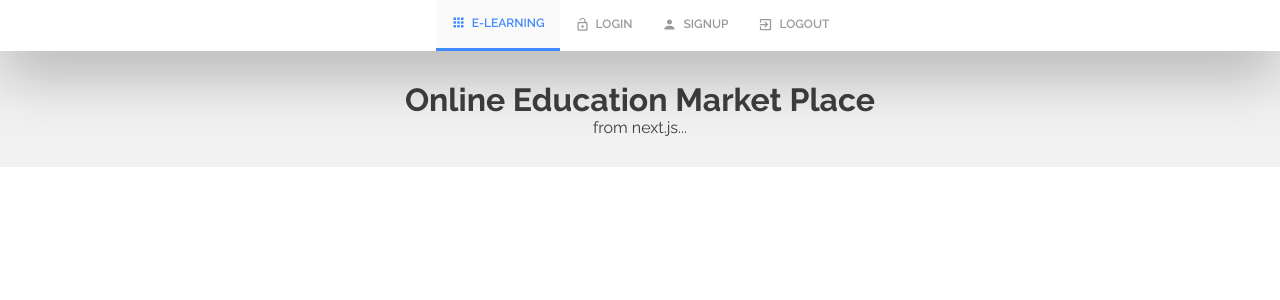
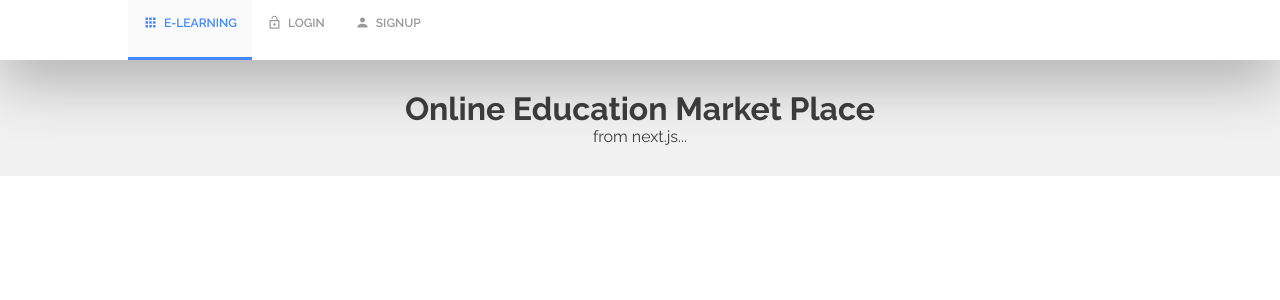
Before and after one commit to Ceci007/auth-front-end, a Next.js app: page / in a window 1280 px wide. Shown: the top 300 px of the page. Built offline with nearby package versions, Linux system fonts and the light colour scheme.

Commit message:
Conditional nav-links rendering and dropdown

```diff
--- a/components/TopNav.js
+++ b/components/TopNav.js
@@ -6,35 +6,39 @@ import axios from 'axios'
 import { toast } from 'react-toastify'
 import AppsIcon from '@material-ui/icons/Apps'
 import ExitToAppIcon from '@material-ui/icons/ExitToApp'
-import LockOpenIcon from '@material-ui/icons/LockOpen';
+import LockOpenIcon from '@material-ui/icons/LockOpen'
 import PersonIcon from '@material-ui/icons/Person'
+import LocalCafeIcon from '@material-ui/icons/LocalCafe'
+import ExpandMoreIcon from '@material-ui/icons/ExpandMore'
 
 const TopNav = () => {
   const router = useRouter();
 
   const [active, setActive] = useState(false);
+  const [dropdownActive, setDropdownActive] = useState(false);
 
   const { state, dispatch } = useContext(Context);
+  const { user } = state;
 
   useEffect(() => {
-    process.browser && setActive(!(!!window.location.pathname));
+    process.browser && setDropdownActive(!(!!window.location.pathname));
   }, [process.browser && window.location.pathname]);
 
   const logout = async () => {
-    setActive(true);
+    setDropdownActive(true);
     dispatch({ type: 'LOGOUT' });
     window.localStorage.removeItem('user');
     const { data } = await axios.get('/api/logout');
     toast.success(data.message);
 
-    setTimeout(() => {
-      setActive(false);
-    }, 1000);
+    setDropdownActive(false)
     router.push('/login');
   }
 
   return (
     <nav className="nav">
+     <div className="container">
+      <div className="nav-flex__1">
           <div className={router.pathname == "/" ? "active" : ""}>
             <Link href="/">
               <div className="nav-item">
@@ -44,6 +48,8 @@ const TopNav = () => {
             </Link>
           </div>
 
+          { user === null && (
+            <>
               <div className={router.pathname == "/login" ? "active" : ""}>
                 <Link href="/login">
                   <div className="nav-item">
@@ -61,11 +67,44 @@ const TopNav = () => {
                   </div>
                 </Link>
               </div>
+            </>
+          )}
+        </div>
 
-      <div onClick={logout} className={active ? "active" : ""}>
+        <div className="nav-flex__2">
+          { user !== null && (
+            <div className="dropdown">
+              <div className={router.pathname == "/" ? "active" : ""}>
+              <Link href="/">
                   <div className="nav-item">
+                    <LocalCafeIcon />
+                    <a className="nav-item__link">{user && user.name.split(' ')[0]}</a>
+                    <ExpandMoreIcon />
+                  </div>
+              </Link>
+              </div>
+              <div className="dropdown__content">
+                <div onClick={logout} className={dropdownActive ? '.dropdown__nav-item--active' : ''}>
+                    <div className="dropdown__nav-item">
                       <ExitToAppIcon />
-            <a className="nav-item__link">Logout</a>
+                      <a className="dropdown__link">Logout</a>
+                    </div>
+                </div>
+                <div className={dropdownActive ? '.dropdown__nav-item--active' : ''}>
+                    <div className="dropdown__nav-item">
+                      <LocalCafeIcon />
+                      <a className="dropdown__link">Link 2</a>
+                    </div>
+                </div>
+                <div className={dropdownActive ? '.dropdown__nav-item--active' : ''}>
+                    <div className="dropdown__nav-item">
+                      <LocalCafeIcon />
+                      <a className="dropdown__link">Link 3</a>
+                    </div>
+                </div>
+              </div>
+            </div>
+          )}
       </div>
      </div>
     </nav>
--- a/public/css/styles.css
+++ b/public/css/styles.css
@@ -49,6 +49,22 @@ body {
   align-items: center;
   justify-content: center;
   box-sizing: border-box;
+  height: 6rem;
+}
+
+.container {
+  display: flex;
+  width: 80vw;
+  align-items: center;
+  justify-content: space-between;
+  position: relative;
+}
+
+@media(max-width: 75em) {
+  .container {
+    width: 100vw;
+    justify-content: center;
+  }
 }
 
 .nav-item {
@@ -67,6 +83,7 @@ body {
 .active {
   background-color: rgba(0,0,0, 0.02);
   align-self: stretch;
+  height: 6rem;
   color: var(--color-medium-primary);
   border-bottom: 3px solid var(--color-medium-primary);
 }
@@ -78,6 +95,60 @@ body {
 
 .active .nav-item__link {
   color: var(--color-medium-primary);
+}
+
+.nav-flex__1, .nav-flex__2, .container {
+  display: flex;
+  align-self: stretch;
+}
+
+.dropdown {
+  overflow: hidden;
+}
+
+.dropdown__nav-item {
+  color: var(--color-medium-grey);
+  text-decoration: none;
+  display: flex;
+  text-align: left;
+  transition: all 0.4s ease;
+}
+
+.dropdown .dropdown__content {
+  display: none;
+  overflow: hidden;
+  position: absolute;
+  background-color: white;
+  box-shadow: 0 2rem 6rem rgba(0,0,0, 0.3);
+  color: var(--color-medium-grey);
+  border-radius: 0.6rem;
+  top: 6rem;
+  min-width: 14rem;
+  z-index: 2000;
+  transition: all 0.4s ease;
+}
+
+.dropdown__nav-item {
+  display: flex;
+  padding: 1rem;
+  font-size: 1.6rem;
+  padding-left: 2.4rem;
+  text-align: left;
+}
+
+.dropdown__nav-item--active,
+.dropdown__nav-item:hover {
+  background-color: var(--color-light-primary);
+  color: white;
+}
+
+.dropdown__link {
+  margin-left: 1rem;
+}
+
+.dropdown:hover .dropdown__content {
+  display: block;
+  overflow: visible;
 }
 
 /*--------- Register/Login -----------*/
```
Lines whose indentation alone changed are shown as unchanged.
